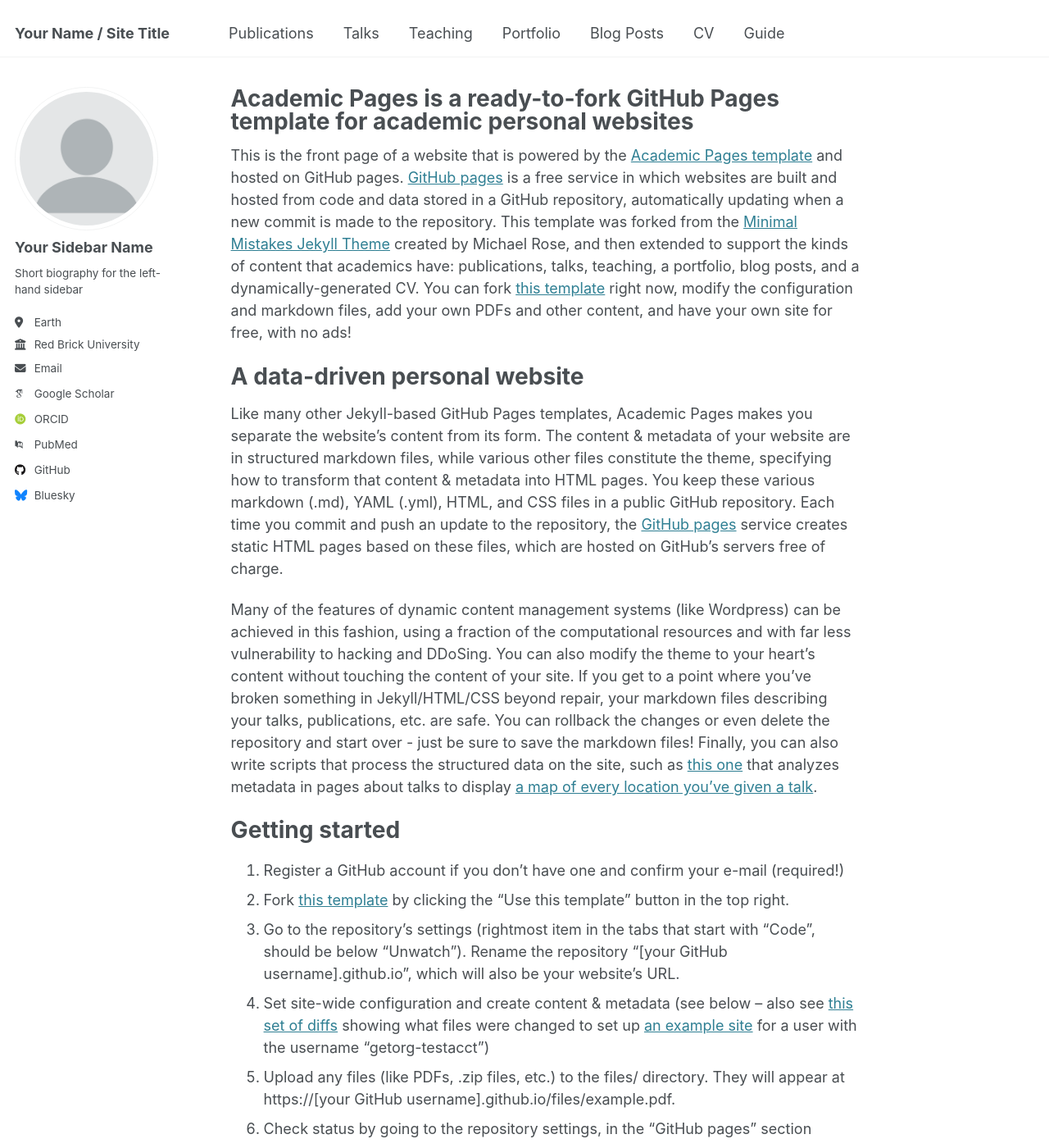
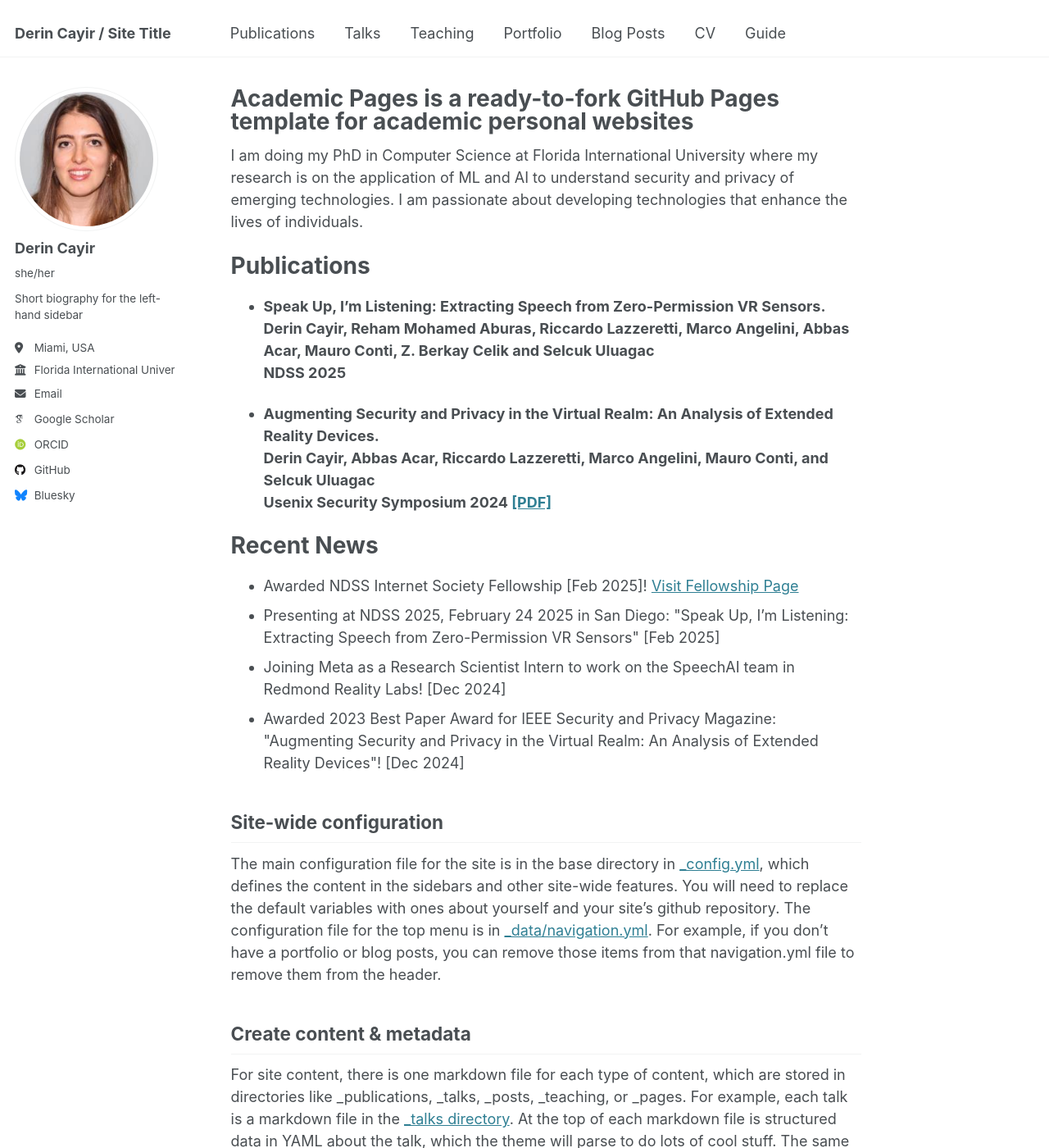
Before and after one commit to derincayir/derincayir.github.io, a Jekyll site: the page built from _pages/about.md, in a window 1280 px wide and 1400 px high. Shown: the whole window at 82% size. Built offline with Jekyll 4.4.1, drawn with Linux system fonts in a browser that asks for light colours; some web fonts are replaced; some of the changed text lies outside the part shown.

Commit message:
Added news page

```diff
--- a/_config.yml
+++ b/_config.yml
@@ -9,35 +9,35 @@
 # Basic Site Settings
 locale                   : "en-US"
 site_theme               : "default"
-title                    : "Your Name / Site Title"
+title                    : "Derin Cayir / Site Title"
 title_separator          : "-"
-name                     : &name "Your Name"
+name                     : &name "Derin Cayir"
 description              : &description "personal description"
-url                      : https://academicpages.github.io # the base hostname & protocol for your site e.g. "https://[your GitHub username].github.io"
+url                      : https://derincayir.github.io # the base hostname & protocol for your site e.g. "https://[your GitHub username].github.io"
 baseurl                  : "" # the subpath of your site, e.g. "/blog"
-repository               : "academicpages/academicpages.github.io"
+repository               : "derincayir/derincayir.github.io"
 
 # Site Author - The following control what appear as part of the author content on the side bar.
 #               If a field is blank the icon and link will not appear, otherwise it will be shown.
 #               Additional customization can be done by editing /_includes/author-profile.html
 author:
   # Biographic information
-  avatar           : "profile.png"
-  name             : "Your Sidebar Name"
-  pronouns         : # example: "she/her"
+  avatar           : "profile.jpeg"
+  name             : "Derin Cayir"
+  pronouns         : "she/her"
   bio              : "Short biography for the left-hand sidebar"
-  location         : "Earth"
-  employer         : "Red Brick University"
+  location         : "Miami, USA"
+  employer         : "Florida International University"
   uri              : # URL
-  email            : "none@example.org"
+  email            : "derin.cayir@gmail.com"
 
   # Academic websites
   arxiv            : # URL - Update with the correct link to your profile
-  googlescholar    : "https://scholar.google.com/citations?user=PS_CX0AAAAAJ"
+  googlescholar    : "https://scholar.google.com/citations?user=VXD6UsAAAAAJ&hl=en&oi=ao"
   impactstory      : # URL
   orcid            : "http://orcid.org/yourorcidurl"
   semantic         : # URL
-  pubmed           : "https://www.ncbi.nlm.nih.gov/pubmed/?term=john+snow"
+  pubmed           : #
   researchgate     : # URL
   scopus           : # URL
 
--- a/_pages/about.md
+++ b/_pages/about.md
@@ -6,23 +6,30 @@
   - /about/
   - /about.html
 ---
+I am doing my PhD in Computer Science at Florida International University where my research is on the application of ML and AI to understand security and privacy of emerging technologies. I am passionate about developing technologies that enhance the lives of individuals.
 
-This is the front page of a website that is powered by the [Academic Pages template](https://github.com/academicpages/academicpages.github.io) and hosted on GitHub pages. [GitHub pages](https://pages.github.com) is a free service in which websites are built and hosted from code and data stored in a GitHub repository, automatically updating when a new commit is made to the repository. This template was forked from the [Minimal Mistakes Jekyll Theme](https://mmistakes.github.io/minimal-mistakes/) created by Michael Rose, and then extended to support the kinds of content that academics have: publications, talks, teaching, a portfolio, blog posts, and a dynamically-generated CV. You can fork [this template](https://github.com/academicpages/academicpages.github.io) right now, modify the configuration and markdown files, add your own PDFs and other content, and have your own site for free, with no ads!
+Publications
+============
 
-A data-driven personal website
-======
-Like many other Jekyll-based GitHub Pages templates, Academic Pages makes you separate the website's content from its form. The content & metadata of your website are in structured markdown files, while various other files constitute the theme, specifying how to transform that content & metadata into HTML pages. You keep these various markdown (.md), YAML (.yml), HTML, and CSS files in a public GitHub repository. Each time you commit and push an update to the repository, the [GitHub pages](https://pages.github.com/) service creates static HTML pages based on these files, which are hosted on GitHub's servers free of charge.
+- <b>Speak Up, I’m Listening: Extracting Speech from Zero-Permission VR Sensors.</b>  <br/>
+<b>Derin Cayir<b>, Reham Mohamed Aburas, Riccardo Lazzeretti, Marco Angelini, Abbas Acar, Mauro Conti, Z. Berkay Celik and Selcuk Uluagac  <br/>
+NDSS 2025
+<br/>
 
-Many of the features of dynamic content management systems (like Wordpress) can be achieved in this fashion, using a fraction of the computational resources and with far less vulnerability to hacking and DDoSing. You can also modify the theme to your heart's content without touching the content of your site. If you get to a point where you've broken something in Jekyll/HTML/CSS beyond repair, your markdown files describing your talks, publications, etc. are safe. You can rollback the changes or even delete the repository and start over - just be sure to save the markdown files! Finally, you can also write scripts that process the structured data on the site, such as [this one](https://github.com/academicpages/academicpages.github.io/blob/master/talkmap.ipynb) that analyzes metadata in pages about talks to display [a map of every location you've given a talk](https://academicpages.github.io/talkmap.html).
+- <b>Augmenting Security and Privacy in the Virtual Realm: An Analysis of Extended Reality Devices.</b>  <br/>
+ <b>Derin Cayir<b>, Abbas Acar, Riccardo Lazzeretti, Marco Angelini, Mauro Conti, and Selcuk Uluagac  <br/>
+Usenix Security Symposium 2024 <a href="https://derincayir.github.io/files/SPM_Augmenting.pdf">[PDF]</a>
+<br/>
 
-Getting started
-======
-1. Register a GitHub account if you don't have one and confirm your e-mail (required!)
-1. Fork [this template](https://github.com/academicpages/academicpages.github.io) by clicking the "Use this template" button in the top right.
-1. Go to the repository's settings (rightmost item in the tabs that start with "Code", should be below "Unwatch"). Rename the repository "[your GitHub username].github.io", which will also be your website's URL.
-1. Set site-wide configuration and create content & metadata (see below -- also see [this set of diffs](http://archive.is/3TPas) showing what files were changed to set up [an example site](https://getorg-testacct.github.io) for a user with the username "getorg-testacct")
-1. Upload any files (like PDFs, .zip files, etc.) to the files/ directory. They will appear at https://[your GitHub username].github.io/files/example.pdf.
-1. Check status by going to the repository settings, in the "GitHub pages" section
+Recent News
+===========
+
+<ul>
+  <li>Awarded NDSS Internet Society Fellowship [Feb 2025]! <a href="https://www.internetsociety.org/fellowships/ndss-symposium/2025-fellows/">Visit Fellowship Page</a></li>
+  <li>Presenting at NDSS 2025, February 24 2025 in San Diego: "Speak Up, I’m Listening: Extracting Speech from Zero-Permission VR Sensors" [Feb 2025]</li>
+  <li>Joining Meta as a Research Scientist Intern to work on the SpeechAI team in Redmond Reality Labs! [Dec 2024]</li>
+  <li>Awarded 2023 Best Paper Award for IEEE Security and Privacy Magazine: "Augmenting Security and Privacy in the Virtual Realm: An Analysis of Extended Reality Devices"! [Dec 2024]</li>
+</ul>
 
 Site-wide configuration
 ------
```
Also changed, not shown: images/profile.jpeg (added), images/profile.png (deleted).
